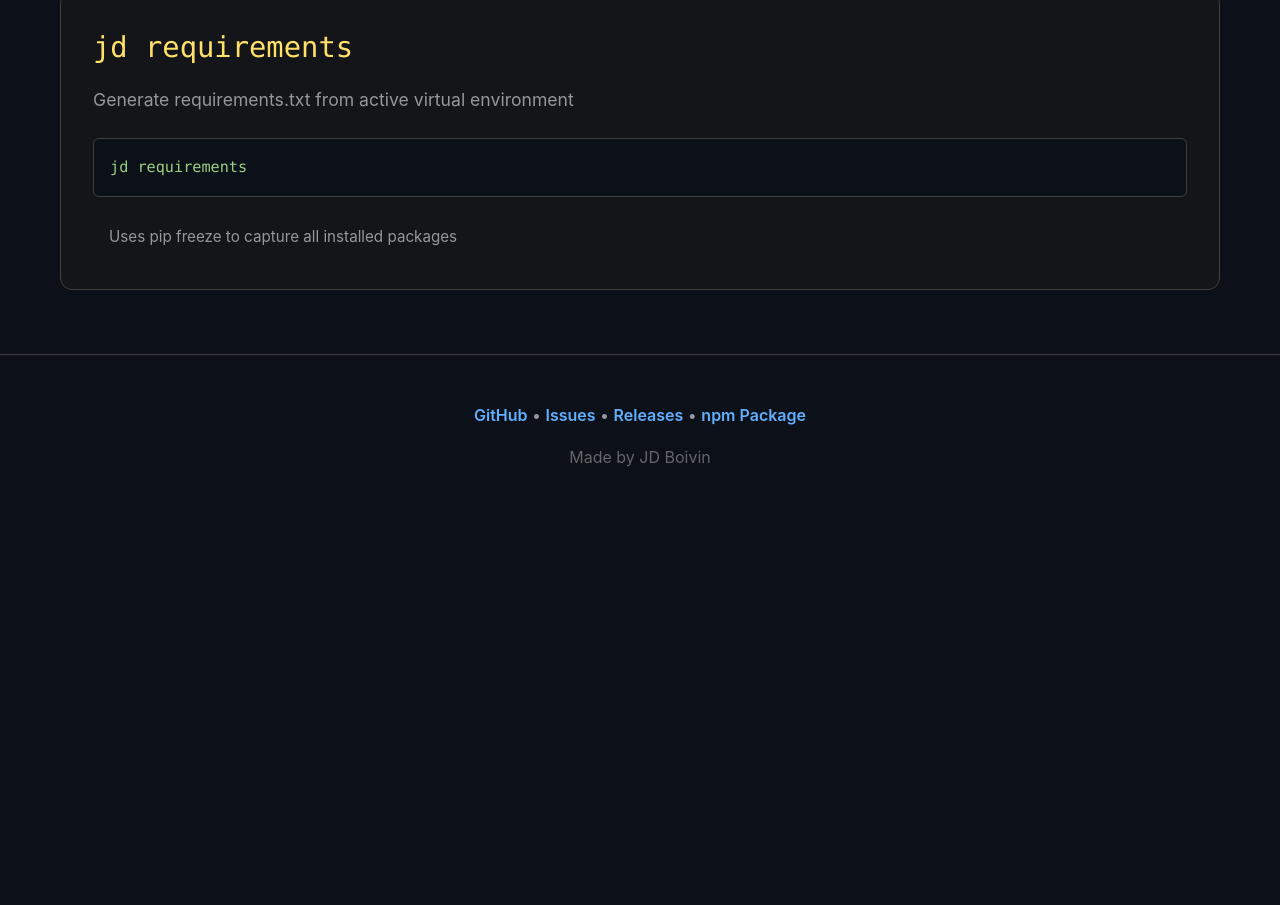
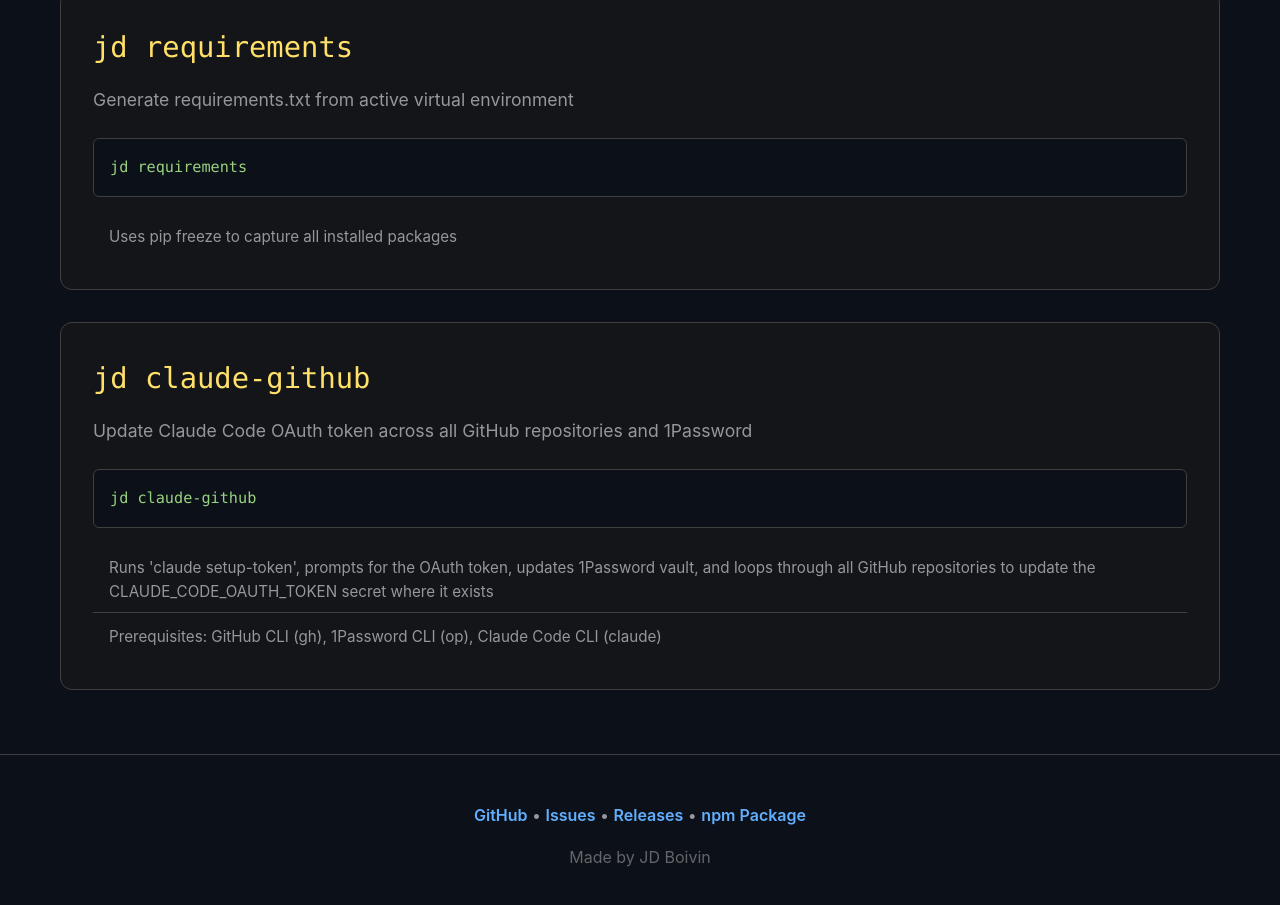
Before and after one commit to starburst997/jd, a website: page docs/index.html in a window 1280 px wide. Shown: the part 4873-5778 px from the top of the page. Before the commit the page ends 5391 px from the top, so only its background shows below. Drawn offline with Linux system fonts and the light colour scheme.

Commit message:
`claude-github` command

```diff
--- a/docs/index.html
+++ b/docs/index.html
@@ -583,6 +583,27 @@
               </li>
             </ul>
           </div>
+
+          <!-- claude-github -->
+          <div class="command-card">
+            <div class="command-name">jd claude-github</div>
+            <div class="command-desc">
+              Update Claude Code OAuth token across all GitHub repositories and 1Password
+            </div>
+            <div class="command-usage">jd claude-github</div>
+            <ul class="args-list">
+              <li>
+                <span class="arg-desc"
+                  >Runs 'claude setup-token', prompts for the OAuth token, updates 1Password vault, and loops through all GitHub repositories to update the CLAUDE_CODE_OAUTH_TOKEN secret where it exists</span
+                >
+              </li>
+              <li>
+                <span class="arg-desc"
+                  >Prerequisites: GitHub CLI (gh), 1Password CLI (op), Claude Code CLI (claude)</span
+                >
+              </li>
+            </ul>
+          </div>
         </div>
       </div>
     </section>
```
Also changed, not shown: README.md, 3 other files.
